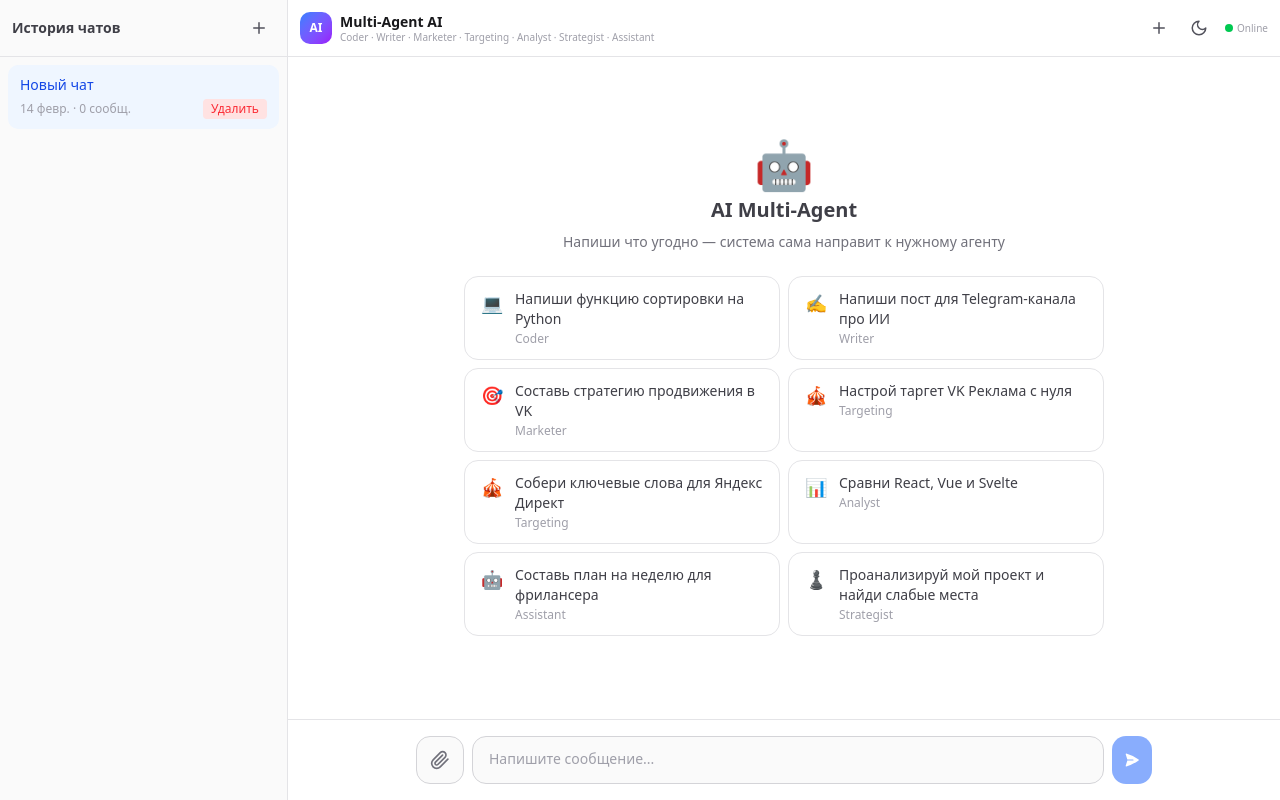
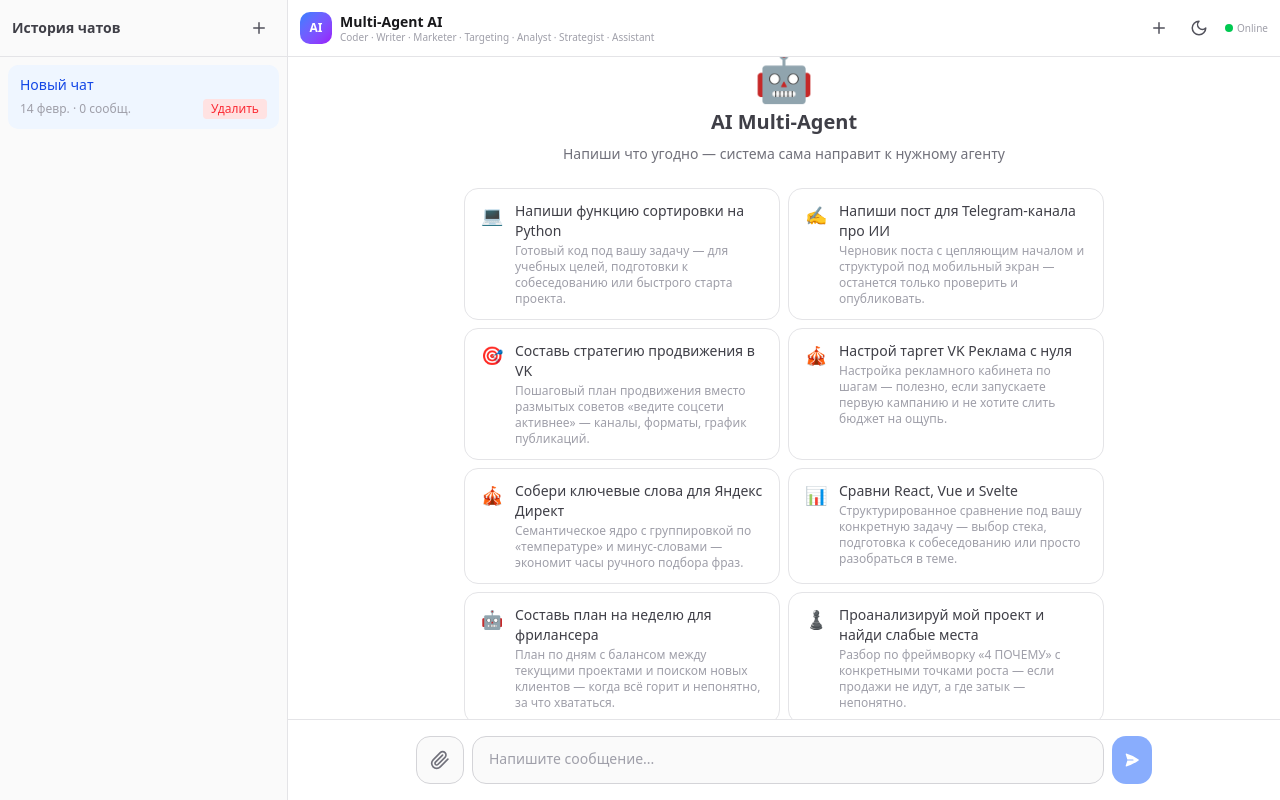
Before and after one commit to barisovna/ai-agents, a Next.js app: page / in a window 1280 px wide. Built offline with nearby package versions, Linux system fonts and the light colour scheme.

Commit message:
feat: convert remaining QuickPrompts to inline forms, add card descriptions

```diff
--- a/src/components/chat/quick-prompts.tsx
+++ b/src/components/chat/quick-prompts.tsx
@@ -7,17 +7,108 @@
   emoji: string;
   agentName: string;
   text: string;
-  fields?: PromptField[];
-  buildPrompt?: (values: Record<string, string>) => string;
+  description: string;
+  fields: PromptField[];
+  buildPrompt: (values: Record<string, string>) => string;
 };
 
 const PROMPTS: PromptDef[] = [
-  { emoji: '💻', agentName: 'coder', text: 'Напиши функцию сортировки на Python' },
-  { emoji: '✍️', agentName: 'writer', text: 'Напиши пост для Telegram-канала про ИИ' },
+  {
+    emoji: '💻',
+    agentName: 'coder',
+    text: 'Напиши функцию сортировки на Python',
+    description:
+      'Готовый код под вашу задачу — для учебных целей, подготовки к собеседованию или быстрого старта проекта.',
+    fields: [
+      {
+        name: 'data',
+        label: 'Что нужно сортировать?',
+        type: 'text',
+        placeholder: 'список чисел / строки по алфавиту / объекты по дате',
+        required: true,
+        defaultValue: '',
+      },
+      {
+        name: 'priority',
+        label: 'Что важнее?',
+        type: 'select',
+        defaultValue: 'не важно — покажи стандартный подход',
+        options: [
+          { value: 'не важно — покажи стандартный подход', label: 'не важно — покажи стандартный подход' },
+          { value: 'понятный код для обучения, с пояснениями', label: 'понятный код для обучения, с пояснениями' },
+          { value: 'производительность на больших объёмах данных', label: 'производительность на больших объёмах данных' },
+          { value: 'стабильность — сохранить порядок одинаковых элементов', label: 'стабильность — сохранить порядок одинаковых элементов' },
+        ],
+      },
+      {
+        name: 'style',
+        label: 'Формат ответа',
+        type: 'select',
+        defaultValue: 'с комментариями построчно',
+        options: [
+          { value: 'с комментариями построчно', label: 'с комментариями построчно' },
+          { value: 'компактный код, без пояснений', label: 'компактный код, без пояснений' },
+        ],
+      },
+    ],
+    buildPrompt: (v) =>
+      `Напиши функцию сортировки на Python со следующими вводными:
+— Что сортируем: ${v.data}
+— Приоритет: ${v.priority}
+— Формат ответа: ${v.style}
+
+Покажи рабочий код, объясни выбор алгоритма и сложность по времени/памяти (Big O).`,
+  },
+  {
+    emoji: '✍️',
+    agentName: 'writer',
+    text: 'Напиши пост для Telegram-канала про ИИ',
+    description:
+      'Черновик поста с цепляющим началом и структурой под мобильный экран — останется только проверить и опубликовать.',
+    fields: [
+      {
+        name: 'angle',
+        label: 'О чём конкретно пост?',
+        type: 'text',
+        placeholder:
+          'как ИИ меняет работу маркетолога / личный кейс использования ChatGPT / разбор новой нейросети',
+        required: true,
+        defaultValue: '',
+      },
+      {
+        name: 'tone',
+        label: 'Тон поста',
+        type: 'select',
+        defaultValue: 'нейтрально-информационный',
+        options: [
+          { value: 'нейтрально-информационный', label: 'нейтрально-информационный' },
+          { value: 'экспертный, по делу', label: 'экспертный, по делу' },
+          { value: 'лёгкий, разговорный', label: 'лёгкий, разговорный' },
+          { value: 'провокационный, с дискуссией в комментариях', label: 'провокационный, с дискуссией в комментариях' },
+        ],
+      },
+      {
+        name: 'audience',
+        label: 'Аудитория канала (необязательно)',
+        type: 'text',
+        placeholder: 'предприниматели / разработчики / широкая аудитория без техфона',
+        defaultValue: 'широкая аудитория, интересующаяся темой ИИ — пиши без узкого жаргона',
+      },
+    ],
+    buildPrompt: (v) =>
+      `Напиши пост для Telegram-канала про ИИ со следующими вводными:
+— Тема/угол: ${v.angle}
+— Тон: ${v.tone}
+— Аудитория канала: ${v.audience}
+
+Сделай пост готовым к публикации: цепляющее начало, структура с абзацами под мобильный экран, естественный призыв к обсуждению в конце.`,
+  },
   {
     emoji: '🎯',
     agentName: 'marketer',
     text: 'Составь стратегию продвижения в VK',
+    description:
+      'Пошаговый план продвижения вместо размытых советов «ведите соцсети активнее» — каналы, форматы, график публикаций.',
     fields: [
       {
         name: 'niche',
@@ -59,6 +150,8 @@
     emoji: '🎪',
     agentName: 'targeting',
     text: 'Настрой таргет VK Реклама с нуля',
+    description:
+      'Настройка рекламного кабинета по шагам — полезно, если запускаете первую кампанию и не хотите слить бюджет на ощупь.',
     fields: [
       {
         name: 'niche',
@@ -100,6 +193,8 @@
     emoji: '🎪',
     agentName: 'targeting',
     text: 'Собери ключевые слова для Яндекс Директ',
+    description:
+      'Семантическое ядро с группировкой по «температуре» и минус-словами — экономит часы ручного подбора фраз.',
     fields: [
       {
         name: 'niche',
@@ -136,11 +231,60 @@
 
 Сгруппируй ключи по смыслу (горячие/тёплые/холодные), укажи минус-слова и дай рекомендации по структуре кампании.`,
   },
-  { emoji: '📊', agentName: 'analyst', text: 'Сравни React, Vue и Svelte' },
+  {
+    emoji: '📊',
+    agentName: 'analyst',
+    text: 'Сравни React, Vue и Svelte',
+    description:
+      'Структурированное сравнение под вашу конкретную задачу — выбор стека, подготовка к собеседованию или просто разобраться в теме.',
+    fields: [
+      {
+        name: 'purpose',
+        label: 'Для чего сравниваете?',
+        type: 'text',
+        placeholder: 'выбираю стек для нового проекта / готовлюсь к собеседованию / просто интересно, в чём разница',
+        required: true,
+        defaultValue: '',
+      },
+      {
+        name: 'criteria',
+        label: 'Что важнее всего при выборе?',
+        type: 'select',
+        defaultValue: 'не уточнено — рассмотри все аспекты сбалансированно',
+        options: [
+          { value: 'не уточнено — рассмотри все аспекты сбалансированно', label: 'не уточнено — рассмотри все аспекты сбалансированно' },
+          { value: 'скорость разработки и простота входа', label: 'скорость разработки и простота входа' },
+          { value: 'производительность и масштабируемость', label: 'производительность и масштабируемость' },
+          { value: 'размер community и доступность вакансий', label: 'размер community и доступность вакансий' },
+        ],
+      },
+      {
+        name: 'level',
+        label: 'Ваш текущий опыт',
+        type: 'select',
+        defaultValue: 'не указан',
+        options: [
+          { value: 'не указан', label: 'не указан' },
+          { value: 'начинающий — объясняй термины', label: 'начинающий — объясняй термины' },
+          { value: 'есть опыт с одним из фреймворков', label: 'есть опыт с одним из фреймворков' },
+          { value: 'опытный разработчик — можно без базовых объяснений', label: 'опытный разработчик — можно без базовых объяснений' },
+        ],
+      },
+    ],
+    buildPrompt: (v) =>
+      `Сравни React, Vue и Svelte со следующими вводными:
+— Цель сравнения: ${v.purpose}
+— Что важнее всего: ${v.criteria}
+— Мой уровень: ${v.level}
+
+Дай структурированное сравнение по ключевым аспектам и заверши чёткой рекомендацией или выводом, который отвечает именно на цель сравнения — без обтекаемого "оба хороши, зависит от задач".`,
+  },
   {
     emoji: '🤖',
     agentName: 'assistant',
     text: 'Составь план на неделю для фрилансера',
+    description:
+      'План по дням с балансом между текущими проектами и поиском новых клиентов — когда всё горит и непонятно, за что хвататься.',
     fields: [
       {
         name: 'field',
@@ -182,6 +326,8 @@
     emoji: '♟️',
     agentName: 'strategist',
     text: 'Проанализируй мой проект и найди слабые места',
+    description:
+      'Разбор по фреймворку «4 ПОЧЕМУ» с конкретными точками роста — если продажи не идут, а где затык — непонятно.',
     fields: [
       {
         name: 'project',
@@ -253,7 +399,7 @@
             >
               <button
                 type="button"
-                onClick={() => (p.fields ? toggleExpand(i) : onSelect(p.text, p.agentName))}
+                onClick={() => toggleExpand(i)}
                 className="w-full text-left px-4 py-3 hover:bg-zinc-50 dark:hover:bg-zinc-800 transition-colors group"
               >
                 <div className="flex items-start gap-3">
@@ -262,15 +408,17 @@
                     <p className="text-sm text-zinc-700 dark:text-zinc-300 group-hover:text-zinc-900 dark:group-hover:text-white transition-colors">
                       {p.text}
                     </p>
-                    <p className="text-xs text-zinc-400 mt-0.5 capitalize">{p.agentName}</p>
+                    {expandedIndex !== i && (
+                      <p className="text-xs text-zinc-400 dark:text-zinc-500 mt-0.5">{p.description}</p>
+                    )}
                   </div>
                 </div>
               </button>
-              {p.fields && p.buildPrompt && expandedIndex === i && (
+              {expandedIndex === i && (
                 <QuickPromptForm
                   fields={p.fields}
                   onSubmit={(values) => {
-                    onSelect(p.buildPrompt!(values), p.agentName);
+                    onSelect(p.buildPrompt(values), p.agentName);
                     setExpandedIndex(null);
                   }}
                   onCancel={() => setExpandedIndex(null)}
```
